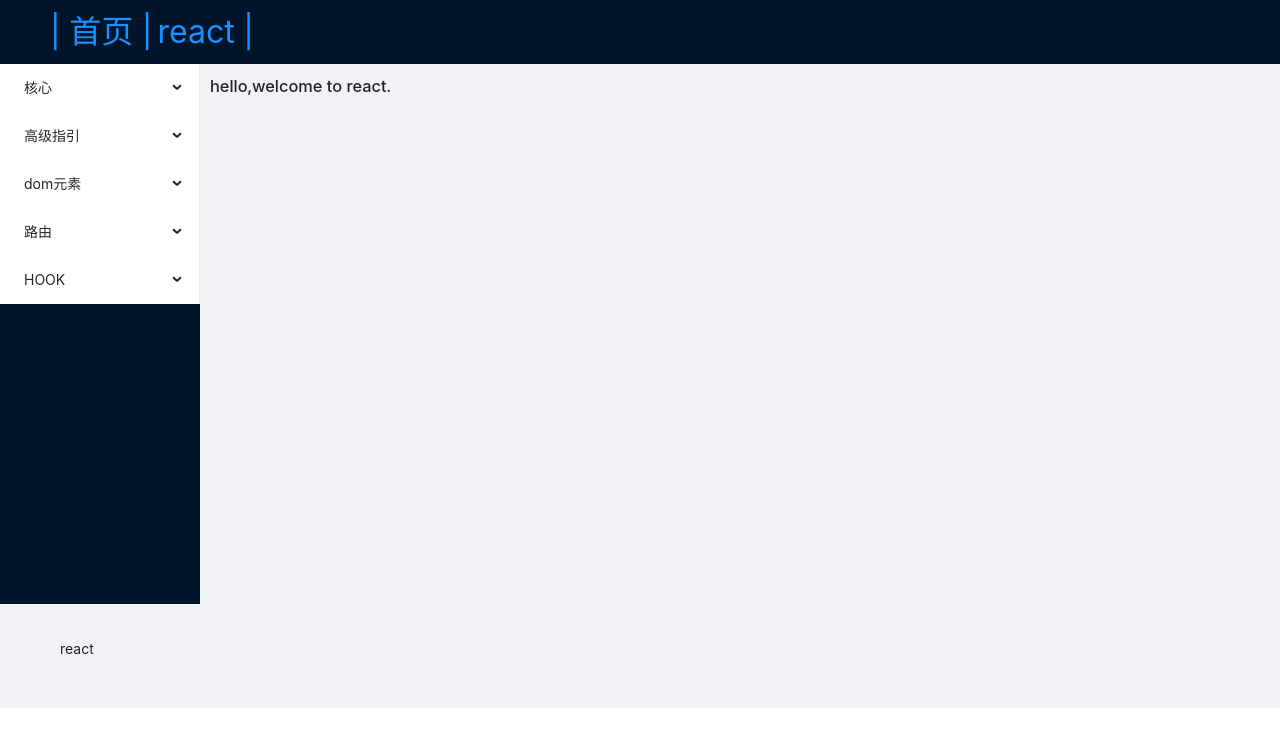
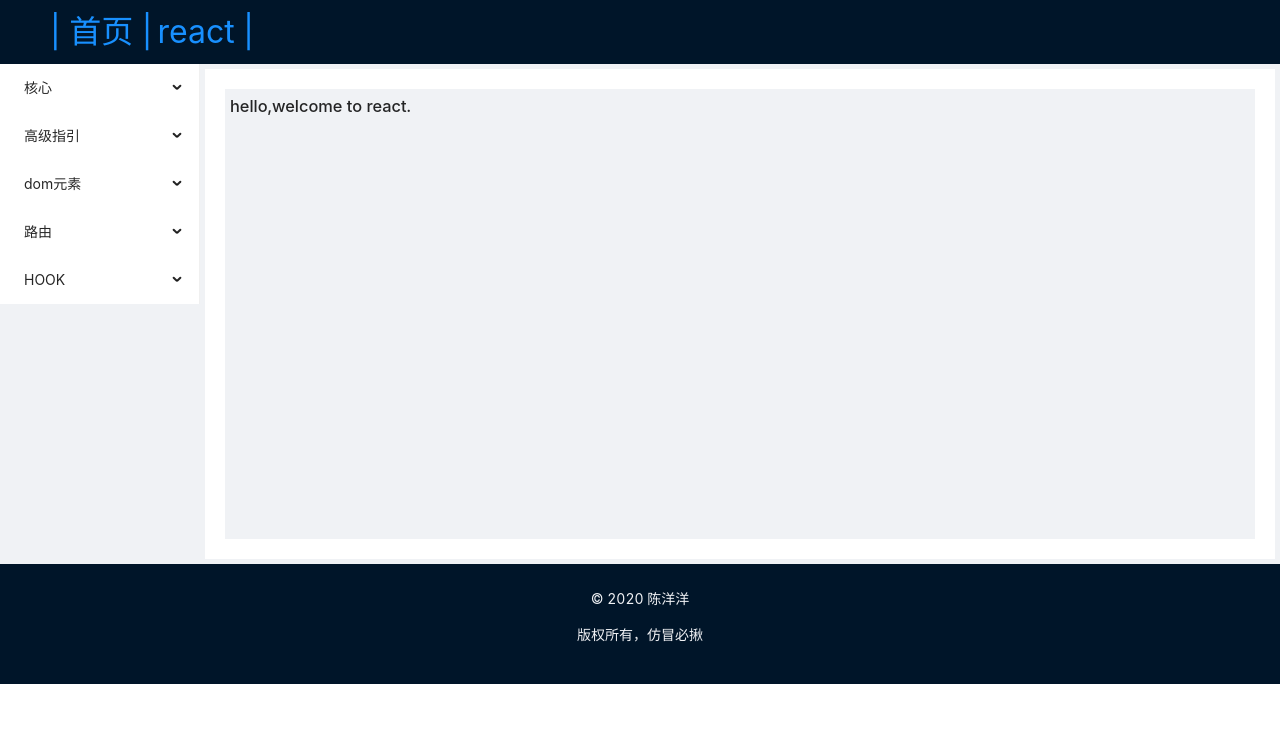
Before and after one commit to mycode-sample/react-code-demo, a React (Create React App) app: page / in a window 1280 px wide. Shown: the top 746 px of the page. Built offline with nearby package versions, Linux system fonts and the light colour scheme.

Commit message:
样式，菜单

```diff
--- a/src/config/router.js
+++ b/src/config/router.js
@@ -123,7 +123,7 @@ const router = [
             path: '/react/hook/effect-hook/',
             name: 'effect hook',
             component: '/react/Hook/EffectHook',
-            children: [
+          },
           {
             path: '/react/hook/effect-hook/class-count',
             name: 'class组件计数器',
@@ -148,8 +148,6 @@ const router = [
             component: '/react/Hook/EffectHook/ReduceBugs',
             hideInMenu: true,
           },
-            ]
-          },
           {
             path: '/react/hook/hook-rules',
             name: 'hook规则',
--- a/src/layouts/BasicLayout.js
+++ b/src/layouts/BasicLayout.js
@@ -1,9 +1,10 @@
-import { Layout, Typography } from 'antd';
+import { Layout } from 'antd';
 import { createBrowserHistory } from 'history';
 import React, { Component } from 'react';
 import { BrowserRouter, Route, Switch } from 'react-router-dom';
 import Welcome from '../pages/Welcome';
 import configData from '../router';
+import GlobalFooter from './GlobalFooter';
 import HeaderMenuLayouts from './HeaderMenuLayout';
 import SideRouter from './SideRouter';
 
@@ -51,7 +52,10 @@ export default class BasicLayout extends Component {
           <HeaderMenuLayouts onClick={this.handleHeaderMenuClick} menu={configData.headerMenu}/>
         </Header>
         <Layout>
-          <Sider style={{minHeight: 540}}>
+          <Sider style={{
+            minHeight: "500px",
+            background: "#f0f2f5",
+          }}>
             <SideRouter
               sideMenu={sideMenu}
               handleSubMenuClick={this.handleSubMenuClick}
@@ -62,22 +66,24 @@ export default class BasicLayout extends Component {
             style={{
               padding: 5,
               margin: 5,
+              background: "#f0f2f5",
+              border: "solid 20px #fff"
             }}
           >
-            {/* <Router history={history}> */}
             <Switch>
               {routerData.map((current) => {
                 return <Route exact path={current.path} component={current.component}/>;
               })}
               <Route path="/" component={Welcome}/>
             </Switch>
-            {/* </Router> */}
           </Content>
         </Layout>
         <Footer style={{
-          padding: '0 auto 0'
+          padding: '0 auto 0',
+          backgroundColor: "#001529",
+          color: "rgb(240, 242, 245)"
         }}>
-          <p style={{padding: 10}}>react</p>
+          <GlobalFooter/>
         </Footer>
       </Layout>
     </BrowserRouter>
--- /dev/null
+++ b/src/layouts/GlobalFooter.js
@@ -0,0 +1,10 @@
+import React from 'react';
+
+export default function GlobalFooter(props) {
+  return(
+    <div style={{textAlign: "center"}}>
+      <p>© 2020 陈洋洋</p>
+      <p>版权所有，仿冒必揪</p>
+    </div>
+  );
+}
```
Also changed, not shown: package.json (+5 -2 lines), 1 other file (tests, documents, lock files or other folders). Lines whose indentation alone changed are shown as unchanged.
